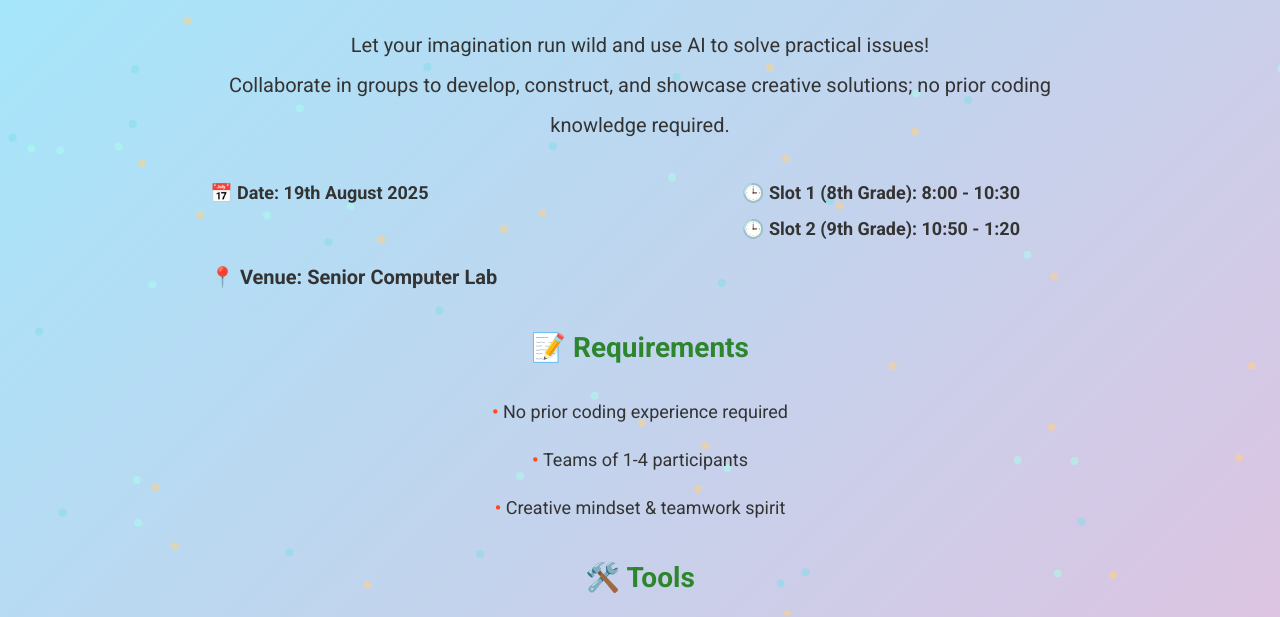
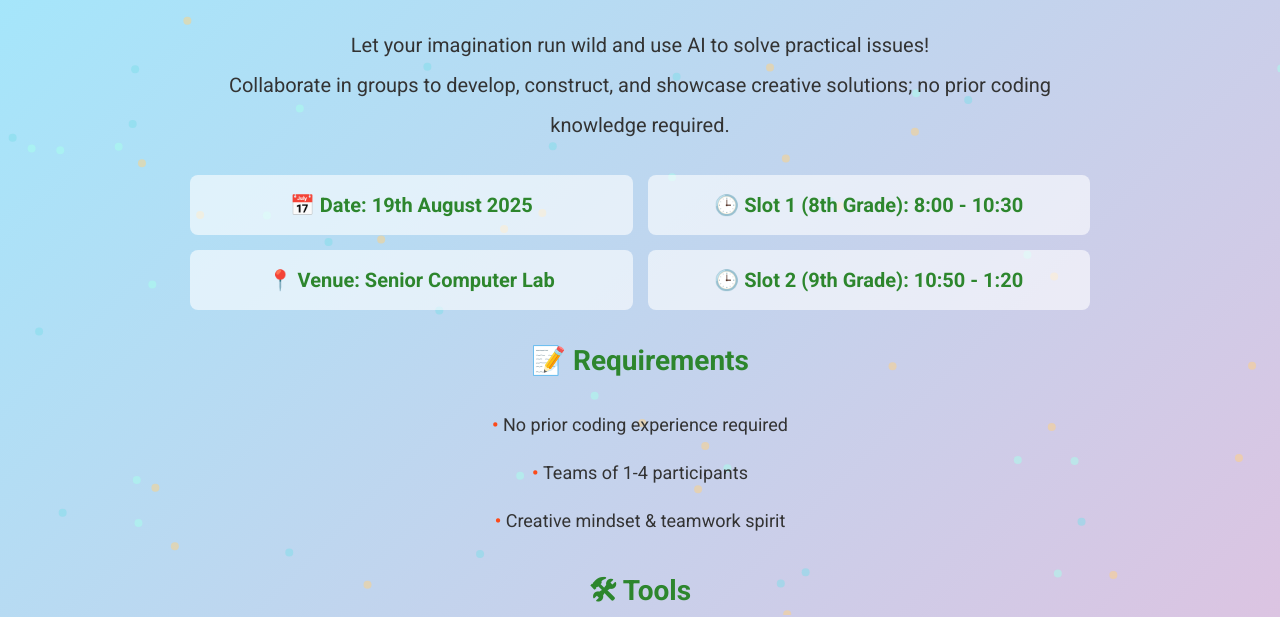
Before and after one commit to codeonly-lab/ai-hackathon2025, a plain HTML site: page index.html in a window 1280 px wide. Shown: the part 185-802 px from the top of the page. Drawn offline with nearby package versions, Linux system fonts and the light colour scheme.

Commit message:
Update index.html

```diff
--- a/index.html
+++ b/index.html
@@ -56,35 +56,26 @@
       margin-bottom: 30px;
     }
 
-    .event-info {
-      position: relative;
+    /* Z-pattern event info */
+    .event-info-grid {
+      display: grid;
+      grid-template-columns: 1fr 1fr;
+      gap: 15px;
       margin-top: 20px;
-      padding: 0 20px;
       font-weight: 700;
       color: #2d862d;
       font-size: 20px;
-      text-align: left;
-      box-sizing: border-box;
     }
 
-    .event-line {
-      display: flex;
-      justify-content: space-between;
-      align-items: flex-start;
-      flex-wrap: wrap;
+    .event-item {
+      background: rgba(255, 255, 255, 0.6);
+      padding: 10px;
+      border-radius: 8px;
     }
 
-    .event-date, .event-time p {
-      margin: 0;
-    }
-
-    .event-time {
-      padding-right: 50px;
-    }
-
-    .event-venue {
-      margin-top: 10px;
-      font-size: 20px;
+    /* Center only Slot 1 and Slot 2 text */
+    .event-item.slot {
+      text-align: center;
     }
 
     h2 {
@@ -164,15 +155,15 @@
     @media (max-width: 768px) {
       h1 { font-size: 48px; }
       .btn { padding: 20px 50px; font-size: 22px; }
-      .event-info { font-size: 18px; }
-      .event-line { flex-direction: column; align-items: flex-start; }
-      .event-time { margin-top: 5px; padding-right: 0; }
+      .event-info-grid { font-size: 18px; grid-template-columns: 1fr; text-align: left; }
+      .event-item:nth-child(2),
+      .event-item:nth-child(4) { text-align: center; } /* keep slot centering on mobile */
     }
 
     @media (max-width: 480px) {
       h1 { font-size: 36px; }
       .btn { padding: 16px 40px; font-size: 18px; }
-      .event-info { font-size: 16px; }
+      .event-info-grid { font-size: 16px; }
     }
   </style>
 </head>
@@ -186,16 +177,12 @@
       Collaborate in groups to develop, construct, and showcase creative solutions; no prior coding knowledge required.
     </p>
 
-    <!-- Event Info -->
-    <div class="event-info">
-      <div class="event-line">
-        <p class="event-date">📅 Date: 19th August 2025</p>
-        <div class="event-time">
-          <p>🕒 Slot 1 (8th Grade): 8:00 - 10:30</p>
-          <p>🕒 Slot 2 (9th Grade): 10:50 - 1:20</p>
-        </div>
-      </div>
-      <p class="event-venue">📍 Venue: Senior Computer Lab</p>
+    <!-- Event Info in Z Pattern -->
+    <div class="event-info-grid">
+      <div class="event-item">📅 Date: 19th August 2025</div>
+      <div class="event-item slot">🕒 Slot 1 (8th Grade): 8:00 - 10:30</div>
+      <div class="event-item">📍 Venue: Senior Computer Lab</div>
+      <div class="event-item slot">🕒 Slot 2 (9th Grade): 10:50 - 1:20</div>
     </div>
 
     <!-- Requirements -->
@@ -210,7 +197,7 @@
 
     <!-- Tools -->
     <section>
-      <h2>🛠️ Tools</h2>
+      <h2>🛠 Tools</h2>
       <ul>
         <li><strong>GitHub</strong> — store, share, and collaborate on code</li>
         <li><strong>Cursor</strong> — AI-powered code editor</li>
```
